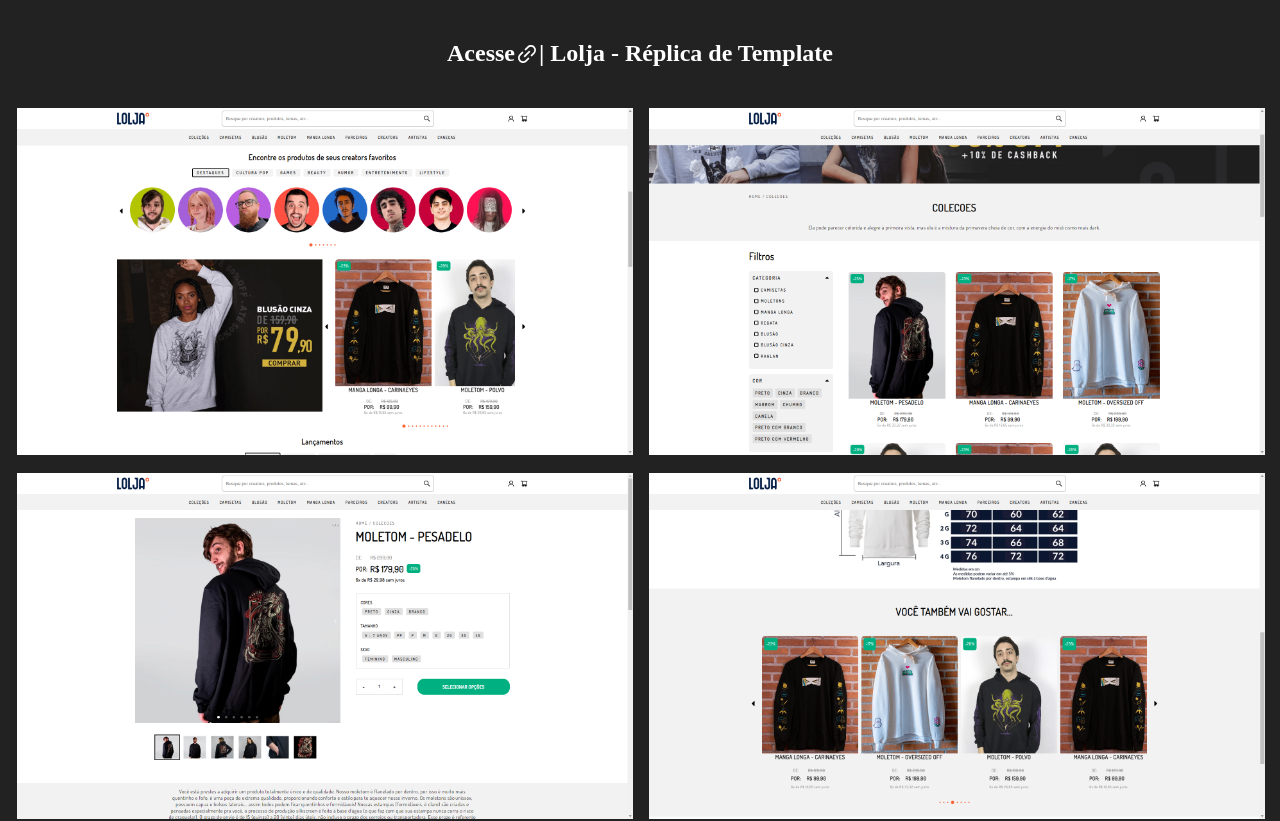
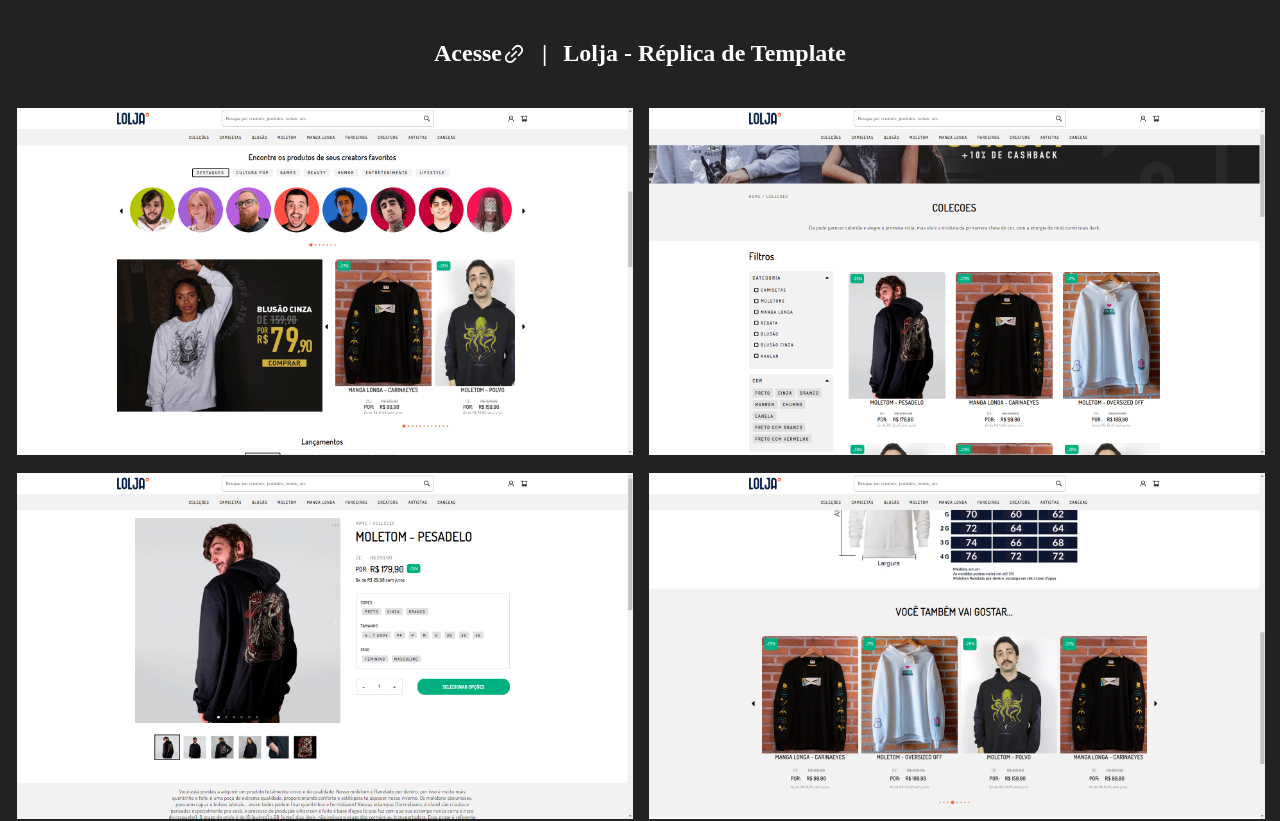
Before and after one commit to GustavoRCarvalho/portfolio, a React (Create React App) app: page / in a window 1280 px wide. Shown: the top 821 px of the page. Built offline with nearby package versions, Linux system fonts and the light colour scheme.

Commit message:
add: margin to line span on title

```diff
--- a/src/components/Card/TitleLinkCard.jsx
+++ b/src/components/Card/TitleLinkCard.jsx
@@ -5,7 +5,7 @@ export const TitleLinkCard = ({ children, title, href }) => {
   return (
     <NoStyleLink href={href}>
       <Title>
-        Acesse <AiOutlineLink /> | {children}
+        Acesse <AiOutlineLink /> <LineSpan> | </LineSpan> {children}
         {title}
       </Title>
     </NoStyleLink>
@@ -14,6 +14,10 @@ export const TitleLinkCard = ({ children, title, href }) => {
 
 const NoStyleLink = styled.a`
   text-decoration: none;
+`
+
+const LineSpan = styled.span`
+  margin-inline: 1rem;
 `
 
 const Title = styled.h2`
```
